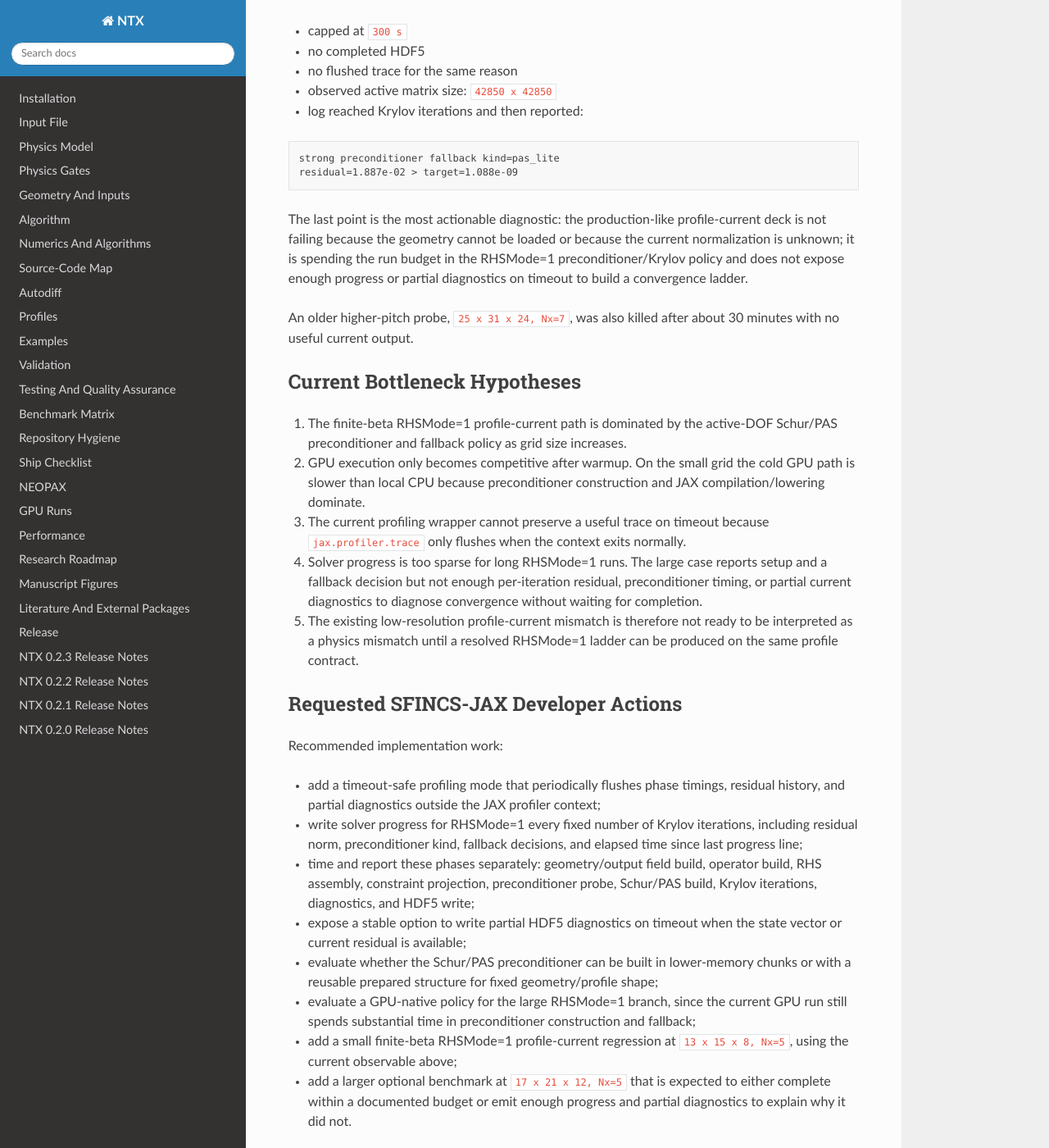
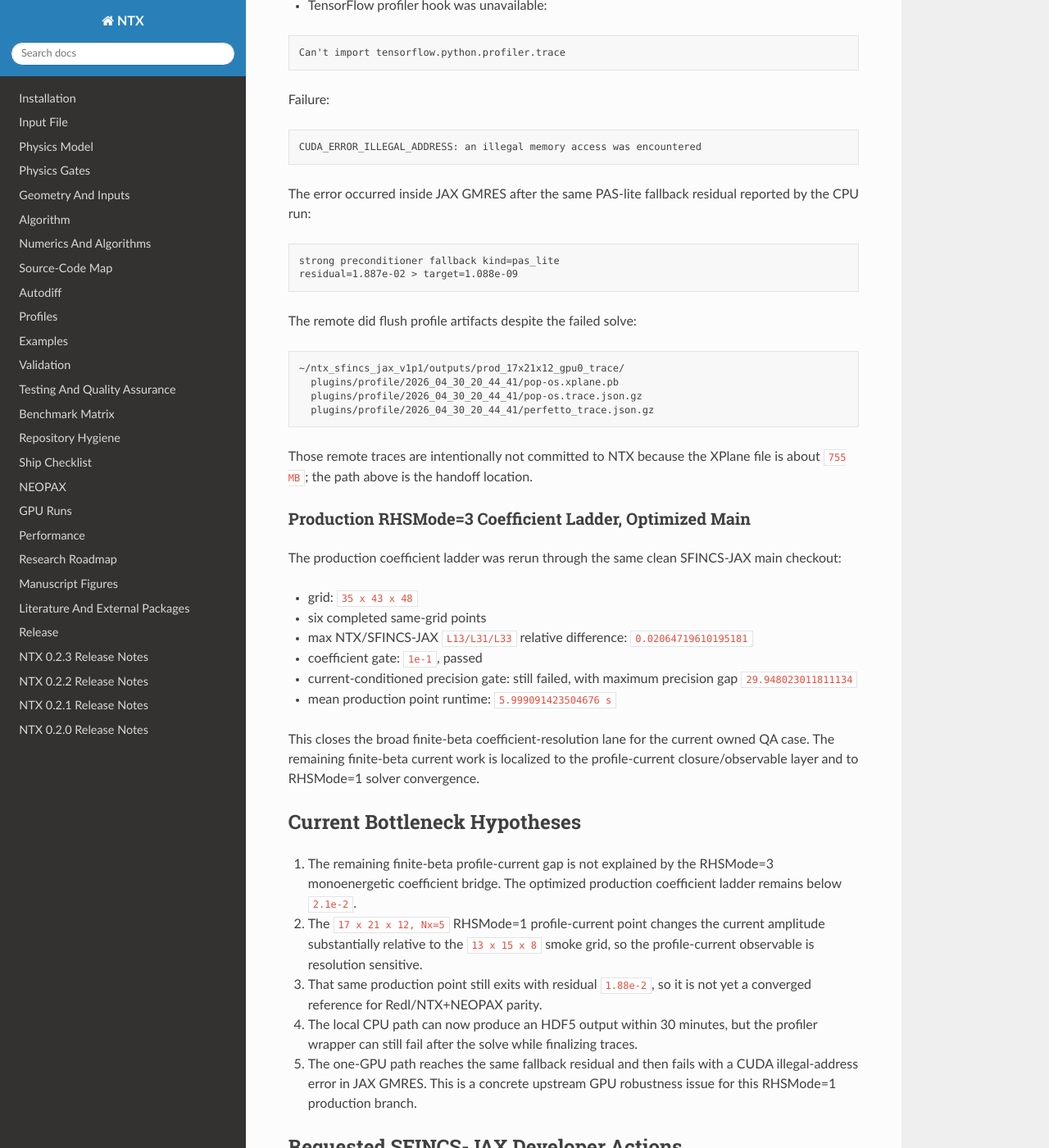
Before and after one commit to uwplasma/NTX, a Sphinx documentation site: the page built from docs/sfincs-jax-rhsmode1-profile-current-handoff.md, in a window 1280 px wide and 1400 px high, scrolled down 4525 px. Shown: the whole window at 82% size. Built offline with Sphinx 7.4.7 and the Read the Docs theme 3.1.0, drawn with Linux system fonts in a browser that asks for light colours; some of the changed text lies outside the part shown.

Commit message:
Refresh finite-beta SFINCS-JAX diagnostics

````diff
--- a/docs/sfincs-jax-rhsmode1-profile-current-handoff.md
+++ b/docs/sfincs-jax-rhsmode1-profile-current-handoff.md
@@ -66,6 +66,16 @@ which matches the normalization used by the NTX diagnostic script.
 
 ## Completed Same-Contract Data
 
+Refresh status on 2026-04-30:
+
+- SFINCS-JAX clean worktree:
+  `/Users/rogeriojorge/local/tests/sfincs_jax_main_clean`
+- SFINCS-JAX version: `1.1.0`
+- SFINCS-JAX commit: `0107be7` (`origin/main`)
+- NTX used `NTX_SFINCS_JAX_ROOT` to force the clean checkout, so the rerun did
+  not depend on the dirty development checkout at
+  `/Users/rogeriojorge/local/tests/sfincs_jax`.
+
 Committed finite-beta RHSMode=1 low-resolution profile-current artifact:
 
 - JSON: `docs/_static/owned_finite_beta_sfincs_jax_profile_current_audit.json`
@@ -96,13 +106,12 @@ CPU and GPU runs agree to roundoff on this point.
 
 ## Profiling Runs
 
-All profiling runs used:
+The 2026-04-30 optimized-main rerun used SFINCS-JAX default RHSMode=1 solver
+policy unless noted otherwise:
 
 ```bash
 JAX_ENABLE_X64=True
-SFINCS_JAX_GMRES_DISTRIBUTED=0
-SFINCS_JAX_MATVEC_SHARD_AXIS=off
-SFINCS_JAX_RHSMODE1_DENSE_PAS_MAX=0
+PYTHONPATH=/Users/rogeriojorge/local/tests/sfincs_jax_main_clean:$PYTHONPATH
 ```
 
 Important wrapper detail: `profile_write_output_trace.py` must be run with
@@ -110,77 +119,39 @@ Important wrapper detail: `profile_write_output_trace.py` must be run with
 writes geometry/output fields; the resulting HDF5 has `NIterations = 0` and is
 not a transport-solve trace.
 
-### Local CPU, 13 x 15 x 8, Cold Trace
+### Local CPU, 13 x 15 x 8, Cold Traces, Optimized Main
 
-Command:
+Command template:
 
 ```bash
-PYTHONPATH=/Users/rogeriojorge/local/tests/sfincs_jax:$PYTHONPATH \
-python /Users/rogeriojorge/local/tests/sfincs_jax/scripts/profile_write_output_trace.py \
-  --input examples/outputs/owned_finite_beta_sfincs_jax_profile_current_audit/finite_beta_qa_pressure_current/rho_0p142857/nu_n_0p00831565/input.namelist \
-  --trace-dir examples/outputs/sfincs_jax_rhsmode1_profile_current_profiling/cpu_smoke_solution_trace \
-  --out examples/outputs/sfincs_jax_rhsmode1_profile_current_profiling/cpu_smoke_solution_outputs/sfincsOutput_profiled.h5 \
-  --warmup 0 --perfetto --compute-solution \
-  --device-memory-profile examples/outputs/sfincs_jax_rhsmode1_profile_current_profiling/cpu_smoke_solution_trace/device_memory.prof
+PYTHONPATH=/Users/rogeriojorge/local/tests/sfincs_jax_main_clean:$PYTHONPATH \
+JAX_ENABLE_X64=True \
+python /Users/rogeriojorge/local/tests/sfincs_jax_main_clean/scripts/profile_write_output_trace.py \
+  --input <finite-beta-rhsmode1-input.namelist> \
+  --trace-dir examples/outputs/sfincs_jax_v1p1_profile_current/<rho>_trace \
+  --out <deck-dir>/sfincsOutput.h5 \
+  --warmup 0 \
+  --perfetto \
+  --compute-solution \
+  --device-memory-profile examples/outputs/sfincs_jax_v1p1_profile_current/<rho>_trace/device_memory.prof
 ```
 
 Result:
 
-- completed
-- `write_sfincs_jax_output_h5`: `4.659 s`
-- `solve_v3_full_system_linear_gmres`: `3.757 s`
-- RHSMode=1 Schur preconditioner build: `0.594 s`
-- top overhead after the solve: JAX/PJIT cache misses and lowering
-- Perfetto/XPlane trace written under
-  `examples/outputs/sfincs_jax_rhsmode1_profile_current_profiling/cpu_smoke_solution_trace/`
+- all three committed low-resolution radii completed
+- the optimized SFINCS-JAX policy reached residuals near roundoff on these
+  small systems
+- representative traced wall times were about `15-20 s` including compilation,
+  profiler overhead, diagnostics, and HDF5 write
+- observed max resident set size was about `3.1 GB`
+- device-memory snapshots were written under
+  `examples/outputs/sfincs_jax_v1p1_profile_current/*/device_memory.prof`
 
-### Local CPU, 13 x 15 x 8, Warm Trace
+The low-resolution current values did not change relative to the prior
+diagnostic; the optimized release improved the smoke runtime/profiling lane, not
+the finite-beta profile-current physics gap.
 
-Same command with `--warmup 1`.
-
-Result:
-
-- completed
-- traced `write_sfincs_jax_output_h5`: `1.155 s`
-- traced `solve_v3_full_system_linear_gmres`: `1.126 s`
-- trace still shows Python/JAX tracing overhead in `custom_linear_solve`,
-  `trace_to_jaxpr`, and GMRES application
-- current output is identical to the cold trace
-
-### Office GPU, 13 x 15 x 8, Cold and Warm Traces
-
-The remote GPU host has two RTX A4000 GPUs.  The run used GPU 0 with
-`CUDA_VISIBLE_DEVICES=0`.
-
-Cold result:
-
-- completed
-- `solve_v3_full_system_linear_gmres`: `15.496 s`
-- RHSMode=1 Schur/PAS preconditioner build: `6.686 s`
-- output current agrees with local CPU to roundoff
-- GPU trace artifacts were copied to
-  `examples/outputs/sfincs_jax_rhsmode1_profile_current_profiling/gpu_13x15x8/`
-
-Warm result:
-
-- completed
-- traced `solve_v3_full_system_linear_gmres`: `2.293 s`
-- traced `write_sfincs_jax_output_h5`: `2.405 s`
-- first untraced warmup solve in the same process still took about `40 s`
-- output current agrees with CPU to roundoff
-- trace artifacts were copied to
-  `examples/outputs/sfincs_jax_rhsmode1_profile_current_profiling/gpu_13x15x8_warm/`
-
-The GPU environment does not have TensorFlow installed, so the profiler logs
-
-```text
-Can't import tensorflow.python.profiler.trace
-```
-
-but JAX still writes Perfetto and XPlane profile artifacts.  Local TensorBoard
-and TensorFlow are available for inspecting copied XPlane traces.
-
-### Larger 17 x 21 x 12 RHSMode=1 Run
+### Local CPU, 17 x 21 x 12, Nx=5, Optimized Main
 
 Generated single-point deck:
 
@@ -188,62 +159,127 @@ Generated single-point deck:
 python examples/owned_finite_beta_sfincs_jax_profile_current_audit.py \
   --rho 0.14285714285714285 --nu-n 0.00831565 \
   --n-theta 17 --n-zeta 21 --n-xi 12 --nx 5 \
-  --output-dir examples/outputs/sfincs_jax_rhsmode1_profile_current_profiling/cpu_17x21x12_deck \
-  --output-prefix examples/outputs/sfincs_jax_rhsmode1_profile_current_profiling/cpu_17x21x12_deck/payload
+  --output-dir examples/outputs/sfincs_jax_v1p1_profile_current/prod_17x21x12_deck \
+  --output-prefix examples/outputs/sfincs_jax_v1p1_profile_current/prod_17x21x12_deck/payload
 ```
 
-Local CPU profile:
+Result:
 
-- capped at `300 s`
-- no completed HDF5
-- no flushed trace or device-memory profile because the process was killed
-  before the profiler context could close
+- HDF5 output completed before the 30-minute ceiling
+- committed lightweight summary artifact:
+  `docs/_static/owned_finite_beta_sfincs_jax_profile_current_prod_17x21x12.{json,png,pdf}`
+- solver elapsed time: `1025.714 s`
+- wrapper elapsed time: `1727.40 s`
+- wrapper exit status: `1`, after failing during/after profiler finalization
+- max resident set size: `7.65 GB`
+- peak memory footprint reported by `/usr/bin/time -lp`: `90.9 GB`
+- local Perfetto/XPlane trace did not flush; trace directory remained empty
+- output:
 
-Office GPU profile:
+```text
+FSABjHat                 = -1.2773637952477914
+FSABjHatOverRootFSAB2    = -1.29105723879398
+<J.B>/sqrt(<B^2>)        = -9.053722784664137e6 A m^-2
+residual_norm            = 1.880588e-02
+target                   = 1.088e-09
+```
 
-- capped at `300 s`
-- no completed HDF5
-- no flushed trace for the same reason
-- observed active matrix size: `42850 x 42850`
-- log reached Krylov iterations and then reported:
+Comparison to the same-profile targets at `rho=1/7`:
+
+- SFINCS-JAX vs Redl relative difference: `0.5594256372225822`
+- SFINCS-JAX vs NTX+NEOPAX relative difference: `0.6353711782394719`
+- NTX+NEOPAX vs Redl relative difference: `0.20828178269124106`
+
+The production current therefore moves toward the Redl/NTX+NEOPAX scale as the
+grid is refined, but it is not a converged profile-current reference because
+the reported linear residual remains order `1e-2`.
+
+### Office GPU, 17 x 21 x 12, Nx=5, Optimized Main
+
+The remote GPU host exposes two RTX A4000 GPUs.  The run used GPU 0 with
+`CUDA_VISIBLE_DEVICES=0`.
+
+Result:
+
+- failed after `7:56.75`
+- JAX version on the remote: `0.6.2`
+- observed GPU state before failure: GPU 0 at about `93%` utilization and
+  `12.8 GB` memory use
+- max resident set size from `/usr/bin/time -v`: `17.7 GB`
+- TensorFlow profiler hook was unavailable:
+
+```text
+Can't import tensorflow.python.profiler.trace
+```
+
+Failure:
+
+```text
+CUDA_ERROR_ILLEGAL_ADDRESS: an illegal memory access was encountered
+```
+
+The error occurred inside JAX GMRES after the same PAS-lite fallback residual
+reported by the CPU run:
 
 ```text
 strong preconditioner fallback kind=pas_lite
 residual=1.887e-02 > target=1.088e-09
 ```
 
-The last point is the most actionable diagnostic: the production-like
-profile-current deck is not failing because the geometry cannot be loaded or
-because the current normalization is unknown; it is spending the run budget in
-the RHSMode=1 preconditioner/Krylov policy and does not expose enough progress
-or partial diagnostics on timeout to build a convergence ladder.
+The remote did flush profile artifacts despite the failed solve:
 
-An older higher-pitch probe, `25 x 31 x 24, Nx=7`, was also killed after about
-30 minutes with no useful current output.
+```text
+~/ntx_sfincs_jax_v1p1/outputs/prod_17x21x12_gpu0_trace/
+  plugins/profile/2026_04_30_20_44_41/pop-os.xplane.pb
+  plugins/profile/2026_04_30_20_44_41/pop-os.trace.json.gz
+  plugins/profile/2026_04_30_20_44_41/perfetto_trace.json.gz
+```
+
+Those remote traces are intentionally not committed to NTX because the XPlane
+file is about `755 MB`; the path above is the handoff location.
+
+### Production RHSMode=3 Coefficient Ladder, Optimized Main
+
+The production coefficient ladder was rerun through the same clean SFINCS-JAX
+main checkout:
+
+- grid: `35 x 43 x 48`
+- six completed same-grid points
+- max NTX/SFINCS-JAX `L13/L31/L33` relative difference:
+  `0.02064719610195181`
+- coefficient gate: `1e-1`, passed
+- current-conditioned precision gate: still failed, with maximum precision gap
+  `29.948023011811134`
+- mean production point runtime: `5.999091423504676 s`
+
+This closes the broad finite-beta coefficient-resolution lane for the current
+owned QA case.  The remaining finite-beta current work is localized to the
+profile-current closure/observable layer and to RHSMode=1 solver convergence.
 
 ## Current Bottleneck Hypotheses
 
-1. The finite-beta RHSMode=1 profile-current path is dominated by the active-DOF
-   Schur/PAS preconditioner and fallback policy as grid size increases.
-2. GPU execution only becomes competitive after warmup.  On the small grid the
-   cold GPU path is slower than local CPU because preconditioner construction
-   and JAX compilation/lowering dominate.
-3. The current profiling wrapper cannot preserve a useful trace on timeout
-   because `jax.profiler.trace` only flushes when the context exits normally.
-4. Solver progress is too sparse for long RHSMode=1 runs.  The large case
-   reports setup and a fallback decision but not enough per-iteration residual,
-   preconditioner timing, or partial current diagnostics to diagnose convergence
-   without waiting for completion.
-5. The existing low-resolution profile-current mismatch is therefore not ready
-   to be interpreted as a physics mismatch until a resolved RHSMode=1 ladder can
-   be produced on the same profile contract.
+1. The remaining finite-beta profile-current gap is not explained by the
+   RHSMode=3 monoenergetic coefficient bridge.  The optimized production
+   coefficient ladder remains below `2.1e-2`.
+2. The `17 x 21 x 12, Nx=5` RHSMode=1 profile-current point changes the current
+   amplitude substantially relative to the `13 x 15 x 8` smoke grid, so the
+   profile-current observable is resolution sensitive.
+3. That same production point still exits with residual `1.88e-2`, so it is not
+   yet a converged reference for Redl/NTX+NEOPAX parity.
+4. The local CPU path can now produce an HDF5 output within 30 minutes, but the
+   profiler wrapper can still fail after the solve while finalizing traces.
+5. The one-GPU path reaches the same fallback residual and then fails with a
+   CUDA illegal-address error in JAX GMRES.  This is a concrete upstream GPU
+   robustness issue for this RHSMode=1 production branch.
 
 ## Requested SFINCS-JAX Developer Actions
 
 Recommended implementation work:
 
-- add a timeout-safe profiling mode that periodically flushes phase timings,
-  residual history, and partial diagnostics outside the JAX profiler context;
+- add a solve-complete/profile-finalization split so a successful HDF5 solve is
+  not reported as a failed run if Perfetto/XPlane finalization fails;
+- add timeout-safe profiling that periodically flushes phase timings, residual
+  history, and partial diagnostics outside the JAX profiler context;
 - write solver progress for RHSMode=1 every fixed number of Krylov iterations,
   including residual norm, preconditioner kind, fallback decisions, and elapsed
   time since last progress line;
@@ -253,23 +289,24 @@ Recommended implementation work:
   diagnostics, and HDF5 write;
 - expose a stable option to write partial HDF5 diagnostics on timeout when the
   state vector or current residual is available;
-- evaluate whether the Schur/PAS preconditioner can be built in lower-memory
-  chunks or with a reusable prepared structure for fixed geometry/profile
-  shape;
-- evaluate a GPU-native policy for the large RHSMode=1 branch, since the current
-  GPU run still spends substantial time in preconditioner construction and
-  fallback;
+- evaluate why the `17 x 21 x 12, Nx=5` PAS-lite fallback stalls at residual
+  `1.88e-2` and whether Schur/PAS rescue should trigger for this species/profile
+  contract;
+- evaluate the GPU illegal-address failure on the same input and JAX `0.6.2`;
+- evaluate whether RHSMode=1 Schur/PAS structures can be built in lower-memory
+  chunks or reused across a fixed geometry/profile shape;
 - add a small finite-beta RHSMode=1 profile-current regression at
   `13 x 15 x 8, Nx=5`, using the current observable above;
 - add a larger optional benchmark at `17 x 21 x 12, Nx=5` that is expected to
-  either complete within a documented budget or emit enough progress and partial
-  diagnostics to explain why it did not.
+  complete HDF5 output within a documented budget and report whether the solve
+  residual satisfies the requested tolerance.
 
 Recommended validation sequence after those changes:
 
 1. Re-run `13 x 15 x 8, Nx=5` CPU and GPU, warm and cold, and confirm the
    current remains `FSABjHatOverRootFSAB2 = -0.44600080476476256` at `rho=1/7`.
-2. Re-run `17 x 21 x 12, Nx=5` with full progress logging and no hard timeout.
+2. Re-run `17 x 21 x 12, Nx=5` with full progress logging and require the
+   residual to converge, not just the HDF5 output to exist.
 3. Only if that converges, run the six-point finite-beta radial/collisionality
    profile-current ladder.
 4. Compare that ladder to the existing coefficient-level finite-beta ladder and
````
Also changed, not shown: other parts of docs/sfincs-jax-rhsmode1-profile-current-handoff.md (+2 -2 lines), docs/performance.md (+13 -8 lines), docs/ship-checklist.md (+6 -2 lines), docs/validation.md (+25 -10 lines), 4 other files.
